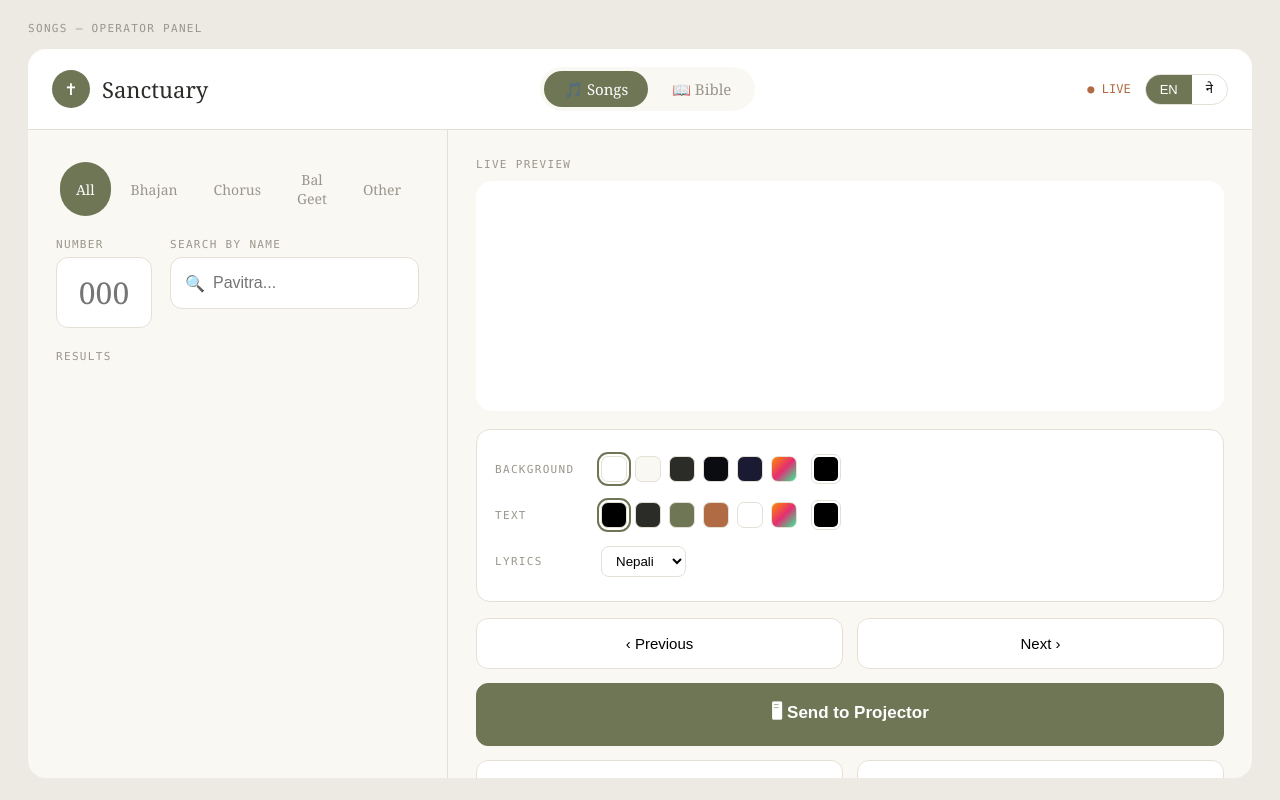
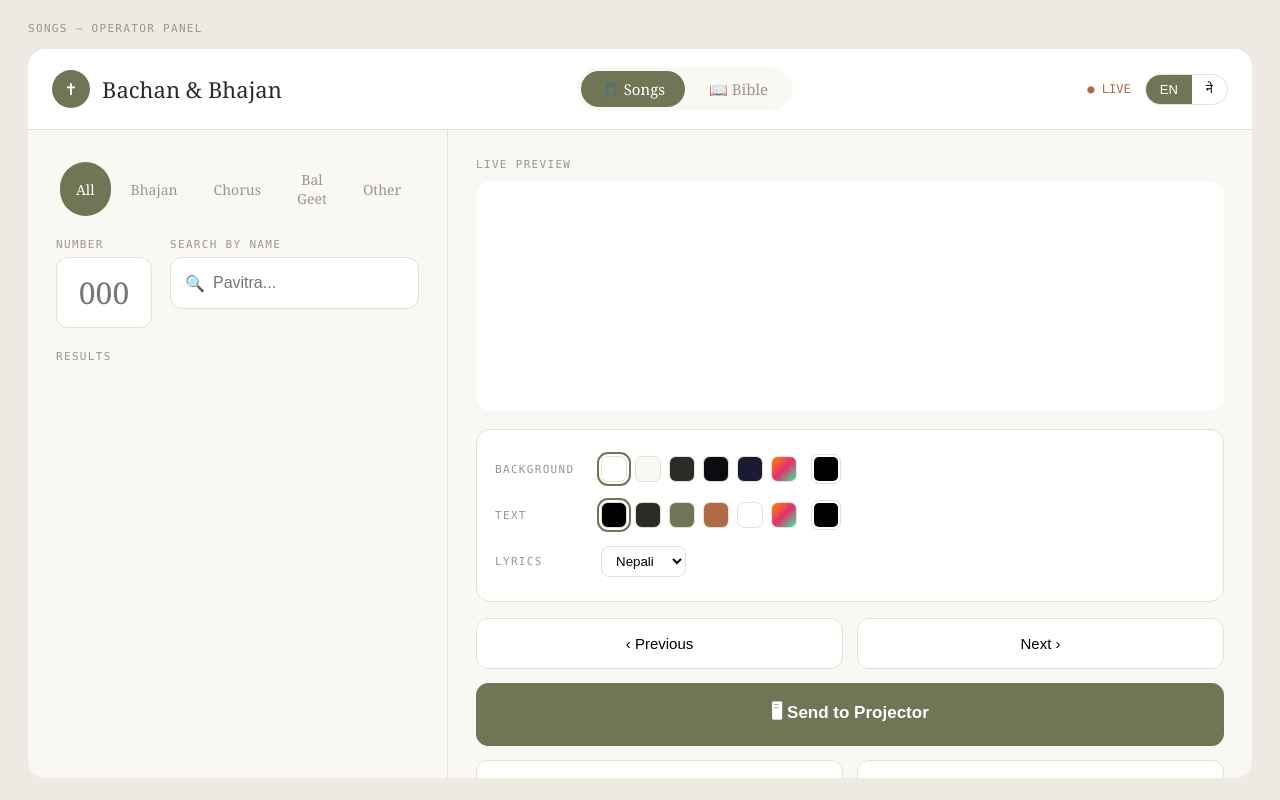
Before and after one commit to Hemant-Gurung/Bhajan-Sangraha, an Electron app: page src/renderer/operator.html in a window 1280 px wide. Both pictures are taken after a click on the element 347 px from the left and 482 px from the top of the page. Drawn offline with Linux system fonts and the light colour scheme; no server answers.

Commit message:
Rename app to Bachan & Bhajan

```diff
--- a/package.json
+++ b/package.json
@@ -1,6 +1,6 @@
 {
   "name": "sanctuary",
-  "productName": "Sanctuary",
+  "productName": "Bachan & Bhajan",
   "version": "0.1.0",
   "description": "Offline lyrics & Bible verse presentation for Nepali churches",
   "main": "src/main.js",
@@ -36,7 +36,8 @@
     },
     "nsis": {
       "oneClick": false,
-      "allowToChangeInstallationDirectory": true
+      "allowToChangeInstallationDirectory": true,
+      "artifactName": "Bachan-Bhajan-Setup-${version}.${ext}"
     },
     "publish": {
       "provider": "github",
--- a/src/main.js
+++ b/src/main.js
@@ -66,7 +66,7 @@ autoUpdater.on('update-downloaded', (info) => {
     buttons: ['Restart now', 'Later'],
     defaultId: 0,
     title: 'Update ready',
-    message: `Sanctuary ${info.version} is ready.`,
+    message: `Bachan & Bhajan ${info.version} is ready.`,
     detail: 'Restart to apply the update.',
   }).then(({ response }) => { if (response === 0) autoUpdater.quitAndInstall(); });
 });
--- a/src/renderer/operator.html
+++ b/src/renderer/operator.html
@@ -3,7 +3,7 @@
 <head>
   <meta charset="utf-8" />
   <link rel="stylesheet" href="style.css" />
-  <title>Sanctuary — Operator</title>
+  <title>Bachan & Bhajan — Operator</title>
   <style>
     /* home screen */
     .home { max-width: 1340px; margin: 0 auto; background: var(--panel); border-radius: 18px; padding: 0 0 40px; }
@@ -30,7 +30,7 @@
   <div class="page-label label">Home — Choose source</div>
   <div class="home">
     <div class="topbar" style="border-radius:18px 18px 0 0;">
-      <div class="brand"><div class="mark">✝</div><div class="name">Sanctuary</div></div>
+      <div class="brand"><div class="mark">✝</div><div class="name">Bachan &amp; Bhajan</div></div>
       <div style="display:flex;align-items:center;gap:16px;">
         <span class="label">Sunday Worship · 10:00 AM</span>
         <span class="lang" id="lang-home"><button class="active" data-lang="en">EN</button><button data-lang="ne" class="deva">ने</button></span>
@@ -69,7 +69,7 @@
   <div class="page-label label" id="op-label">Songs — Operator panel</div>
   <div class="shell">
     <div class="topbar">
-      <div class="brand"><div class="mark">✝</div><div class="name">Sanctuary</div></div>
+      <div class="brand"><div class="mark">✝</div><div class="name">Bachan &amp; Bhajan</div></div>
       <div class="seg" id="seg"><button data-tab="songs" class="active">🎵 Songs</button><button data-tab="bible">📖 Bible</button></div>
       <div style="display:flex;align-items:center;">
         <span class="live">LIVE</span>
```
Also changed, not shown: src/renderer/output.html (+2 -2 lines).
